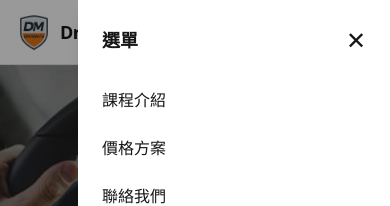
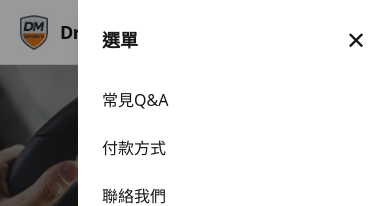
Before and after one commit to laurelke/drivemate-web, a Next.js app: page / in a window 390 px wide. Both pictures are taken after a click on the button "Open menu". Shown: the top 206 px of the page. Built offline with nearby package versions, Linux system fonts and the light colour scheme.

Commit message:
update header navigation and CTA

```diff
--- a/components/Header.tsx
+++ b/components/Header.tsx
@@ -95,10 +95,10 @@ export default function Header() {
 
             <nav className="flex flex-col gap-6 text-base">
               <Link href="#courses" onClick={() => setOpen(false)}>
-                課程介紹
+                常見Q&A
               </Link>
               <Link href="#pricing" onClick={() => setOpen(false)}>
-                價格方案
+                付款方式
               </Link>
               <Link href="#contact" onClick={() => setOpen(false)}>
                 聯絡我們
```
